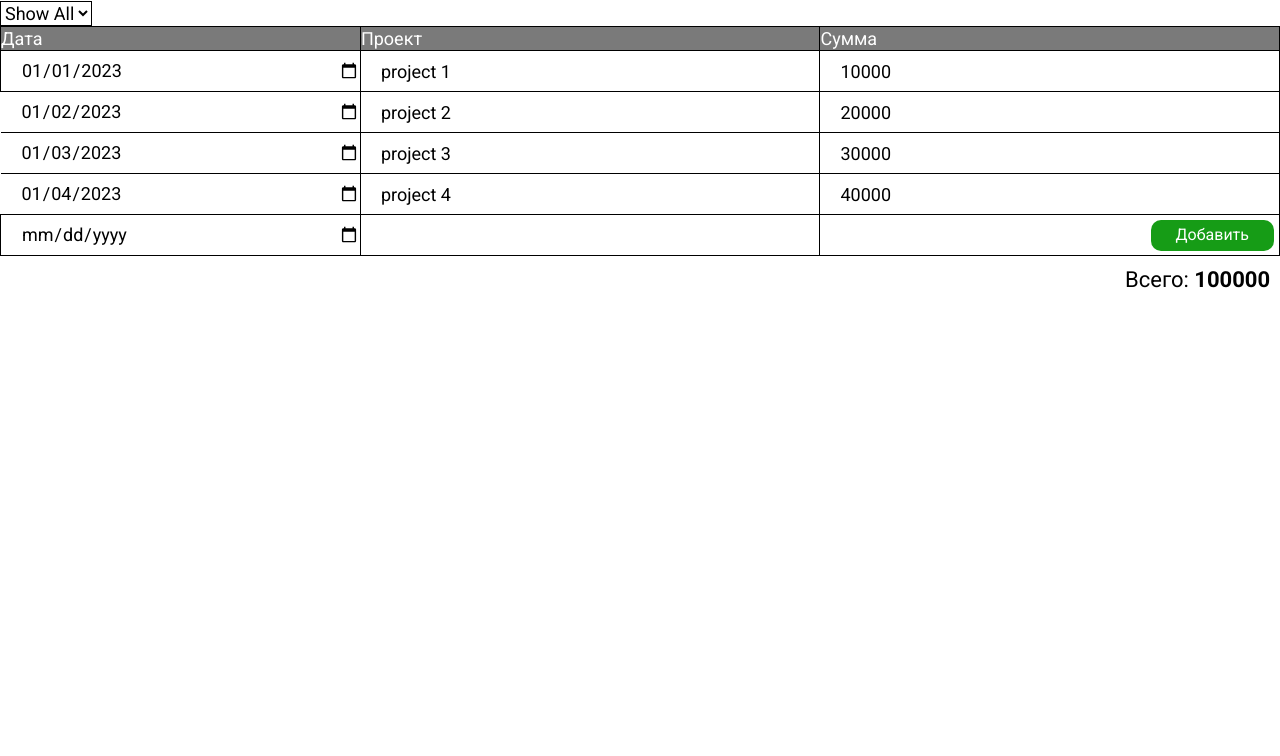
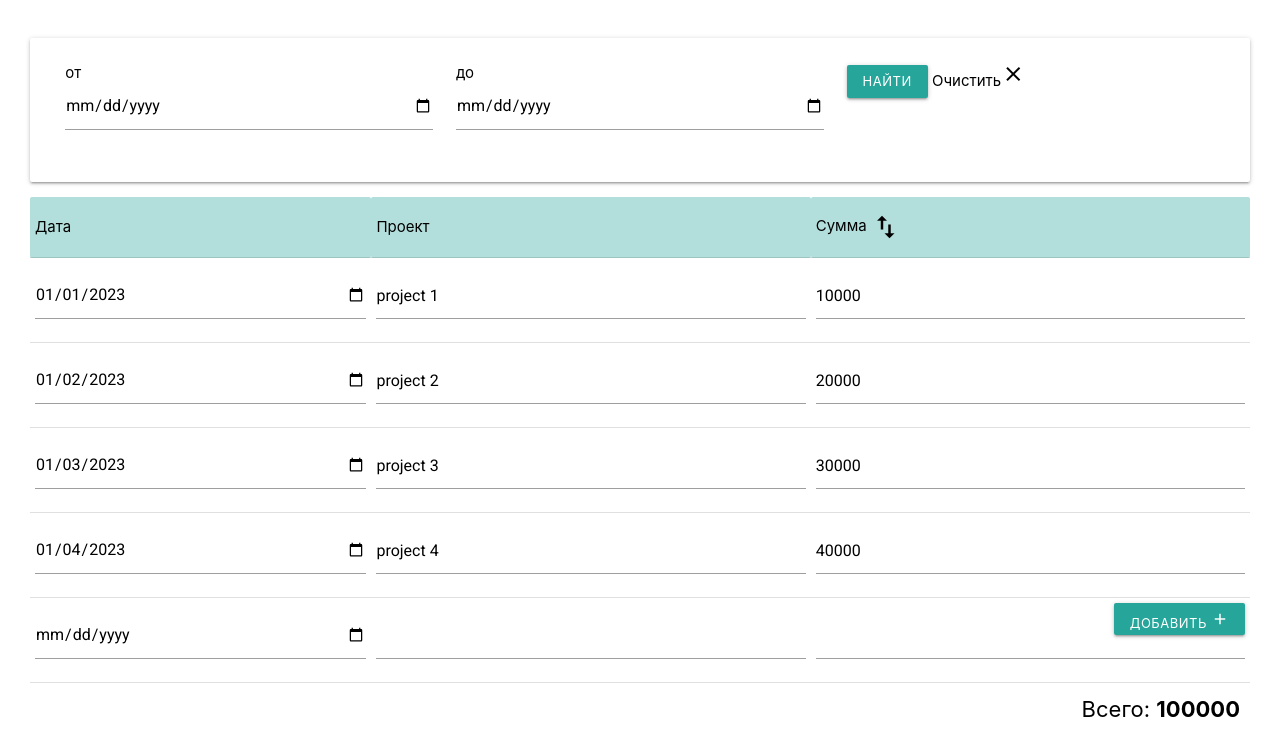
Before and after one commit to sinefighter/salcount, a website: page src/index.html in a window 1280 px wide. Drawn offline with nearby package versions, Linux system fonts and the light colour scheme; files that its build step writes are made by us from their sources.

Commit message:
Сделал фильтрацию по датам и добавил сотрировку по сумме

```diff
--- a/package.json
+++ b/package.json
@@ -33,5 +33,8 @@
 		"gulp-webpcss": "^1.1.1",
 		"sass": "^1.51.0",
 		"webp-converter": "2.2.3"
+	},
+	"dependencies": {
+		"moment": "^2.29.4"
 	}
 }
--- a/src/index.html
+++ b/src/index.html
@@ -29,6 +29,9 @@
 	<link rel="stylesheet" type="text/css" href="css/animate.css" />
 	<link rel="stylesheet" type="text/css" href="css/remodal.css" />
 	<link rel="stylesheet" type="text/css" href="css/remodal-default-theme.css" />
+    <link rel="stylesheet" href="https://cdnjs.cloudflare.com/ajax/libs/materialize/1.0.0/css/materialize.min.css">
+    <link href="https://fonts.googleapis.com/icon?family=Material+Icons" rel="stylesheet">
+
 	<link rel="stylesheet" type="text/css" href="css/style.min.css" />
 
 
@@ -36,10 +39,21 @@
 </head>
 
 <body>
-
+<div class="wrapper">
     <div class="filter">
-    <div class="date" id="filter-date">
-
+        <div class="date card-panel" id="filter-date">
+            <div class="row">
+                <div class="col s4">
+                    от <input type="date" name="from">
+                </div>
+                <div class="col s4">
+                    до <input type="date" name="to">
+                </div>
+                <div class="col s4">
+                    <button class="waves-effect waves-light btn-small">Найти</button>
+                    <a href="#" class="clear-filter">Очистить<i class="material-icons ">clear</i></a>
+                </div>
+            </div>
         </div>
     </div>
     <div class="profit-content">
@@ -47,9 +61,9 @@
             <table>
                 <thead>
                     <tr>
-                    <td>Дата</td>
-                    <td>Проект</td>
-                    <td>Сумма</td>
+                        <td class="teal lighten-4">Дата</td>
+                        <td class="teal lighten-4">Проект</td>
+                        <td class="teal lighten-4 sort-sum">Сумма <i class="small material-icons">import_export</i></td>
                     </tr>
                 </thead>
                 <tbody>
@@ -60,7 +74,7 @@
                         <td><input type="date" name="date"></td>
                         <td><input type="text" name="project"></td>
                         <td><input type="number" name="profit">
-                        <button id="add-row">Добавить</button>
+                            <button id="add-row" class="waves-effect waves-light btn-small">Добавить <i class="material-icons ">add</i></button>
                         </td>
                     </tr>
                 </tfoot>
@@ -70,12 +84,10 @@
             Всего: <b></b>
         </div>
     </div>
+</div>
 <!-- Скрипты -->
 	<script type="text/javascript" src="js/jquery-3.5.1.min.js"></script>
-	<script type="text/javascript" src="js/slick.js"></script>
-	<script type="text/javascript" src="js/wow.js"></script>
-	<script type="text/javascript" src="js/remodal.js"></script>
-	<script type="text/javascript" src="js/inputmask.min.js"></script>
+	<script type="text/javascript" src="https://cdnjs.cloudflare.com/ajax/libs/moment.js/2.29.4/moment.min.js"></script>
 	<script type="text/javascript" src="js/scripts.js"></script>
 </body>
 </html>
--- a/src/js/scripts.js
+++ b/src/js/scripts.js
@@ -1,3 +1,4 @@
+
 let data = []
 
 // async function getData() {
@@ -58,8 +59,10 @@ cellEdit.forEach((item, i) => {
 function editCell(cell, i) {
     const cellType = cell.target.getAttribute('name')
     const rowNum = Math.ceil((i + 1) / 3) - 1
-    data[rowNum][cellType] = cell.target.value
+    cellType === 'profit' ? data[rowNum][cellType] = parseInt(cell.target.value) : data[rowNum][cellType] = cell.target.value
     addToStorage(data)
+    countTotal(data)
+    // console.log(data);
 }
 
 function addToStorage(array) {
@@ -93,6 +96,7 @@ function addRow(row) {
     addToStorage(data)
     createRow(row)
     clearRow()
+    countTotal(data)
 }
 
 function createRow(row) {
@@ -103,9 +107,13 @@ function createRow(row) {
 
     const dateArray = row.date.split('-')
 
+    const momentDay = moment().format(row.date)
+    // console.log(momentDay);
+    // console.log(moment().month(row.date));
+
     const time = new Date(dateArray[0], dateArray[1] - 1, dateArray[2]).toISOString().substring(0, 10)
 
-    newRowTdDate.innerHTML = `<input type="date" name="date" value="${time}" />`
+    newRowTdDate.innerHTML = `<input type="date" name="date" value="${momentDay}" />`
     newRowTdProject.innerHTML = `<input type="text" name="project" value="${row.project}" />`
     newRowTdProfit.innerHTML = `<input type="number" name="profit" value="${parseInt(row.profit)}" />`
 
@@ -133,63 +141,111 @@ function countTotal(dataArray) {
 function initApp() {
     createTable(data)
     countTotal(data)
-    createFilter()
+    // createFilter()
 }
 
 
 
-function createFilter() {
-    const select = document.createElement('select')
-    const selectDiv = document.querySelector('#filter-date')
-    selectDiv.appendChild(select)
+// function createFilter() {
+//     const select = document.createElement('select')
+//     const selectDiv = document.querySelector('#filter-date')
+//     selectDiv.appendChild(select)
 
-    const arrayOptions = sameDates()
+//     const arrayOptions = sameDates()
 
-    const option = document.createElement('option')
-    option.value = 'all'
-    option.text = 'Show All'
-    select.appendChild(option)
+//     const option = document.createElement('option')
+//     option.value = 'all'
+//     option.text = 'Show All'
+//     select.appendChild(option)
 
-    arrayOptions.forEach((item) => {
-        const option = document.createElement('option')
-        option.value = item
-        option.text = item
-        select.appendChild(option)
-    })
-}
+//     arrayOptions.forEach((item) => {
+//         const option = document.createElement('option')
+//         option.value = item
+//         option.text = item
+//         select.appendChild(option)
+//     })
+// }
 
-function sameDates() {
+// function sameDates() {
 
-    const newArray = JSON.parse(JSON.stringify(data))
+//     const newArray = JSON.parse(JSON.stringify(data))
 
-    const sameDate = newArray.map((item) => {
-        const dateArray = item.date.split('-')
-        return dateArray[0] + '-' + dateArray[1]
+//     const sameDate = newArray.map((item) => {
+//         const dateArray = item.date.split('-')
+//         return dateArray[0] + '-' + dateArray[1]
+//     })
+
+//     // console.log(sameDate);
+
+//     const datesForFilter = sameDate.filter((item, i) => {
+//         return i === sameDate.indexOf(item)
+//     })
+
+//     return datesForFilter
+// }
+
+// const select = document.querySelector('#filter-date select')
+// select.addEventListener('change', function(el){
+//     const optionValue = el.target.value
+
+//     if(optionValue !== 'all') {
+//         const filtredDate = data.filter((item) => {
+//             if(optionValue === item.date.slice(0, item.date.length - 3)) return item
+//         })
+
+//         createTable(filtredDate)
+//         countTotal(filtredDate)
+//     }else{
+//         createTable(data)
+//         countTotal(data)
+//     }
+
+// })
+
+const filterBtn = document.querySelector('#filter-date button')
+const clearFilterBtn = document.querySelector('#filter-date .clear-filter')
+
+filterBtn.addEventListener('click', function(){
+    const filterForm = this.closest('#filter-date')
+    const from = filterForm.querySelector('input[name=from]').value
+    const to = filterForm.querySelector('input[name=to]').value
+
+    console.log(from, to);
+
+    const filtredData = data.filter((item) => {
+        return moment(item.date).isBetween(from, to, undefined, '[]')
     })
 
-    // console.log(sameDate);
+    console.log(filtredData);
 
-    const datesForFilter = sameDate.filter((item, i) => {
-        return i === sameDate.indexOf(item)
-    })
+    createTable(filtredData)
+    countTotal(filtredData)
 
-    return datesForFilter
-}
+    // moment('2010-10-20').isBetween('2010-10-19', '2010-10-25'); // true
+})
 
-const select = document.querySelector('#filter-date select')
-select.addEventListener('change', function(el){
-    const optionValue = el.target.value
+clearFilterBtn.addEventListener('click', function(e) {
+    e.preventDefault()
+    createTable(data)
+    countTotal(data)
+})
 
-    if(optionValue !== 'all') {
-        const filtredDate = data.filter((item) => {
-            if(optionValue === item.date.slice(0, item.date.length - 3)) return item
+const sortSumTd = document.querySelector('.sort-sum')
+let switcher = true
+sortSumTd.addEventListener('click', function() {
+    if(switcher) {
+        this.classList.add('sort')
+        data.sort(function(a, b){
+            return a.profit - b.profit
         })
+    }else{
+        this.classList.remove('sort')
+        data.sort(function(a, b){
+            return  b.profit - a.profit
+        })
+    }
+    switcher = !switcher
 
-        createTable(filtredDate)
-        countTotal(filtredDate)
-    }else{
-        createTable(data)
-        countTotal(data)
-    }
-
+    console.log(data);
+    createTable(data)
 })
--- a/src/scss/main.scss
+++ b/src/scss/main.scss
@@ -8,7 +8,7 @@ $text-color: #000;
     box-sizing: border-box;
 }
 body {
-    font: normal normal 18px/1.3 'Roboto', sans-serif;
+    // font: normal normal 18px/1.3 'Roboto', sans-serif;
     background:#FFF;
     color: $text-color;
 }
@@ -49,7 +49,7 @@ html.no-scroll {
     ------------------------------------------------- */
 .wrapper {
     max-width: 100%;
-    padding: 0 30px;
+    padding: 30px;
     margin: 0 auto;
 }
 .add-row {
@@ -62,40 +62,29 @@ form {
         margin-bottom: 20px;
     }
 }
-button {
-    border-radius: 10px;
-    background: #169c16;
-    padding: 5px 25px;
-    color: #fff;
-    font: 16px/1.3 Roboto,sans-serif;
-}
+// button {
+//     border-radius: 10px;
+//     background: #169c16;
+//     padding: 5px 25px;
+//     color: #fff;
+//     font: 16px/1.3 Roboto,sans-serif;
+// }
 
 .profit-table {
     table {
-        width: 100%;
         thead {
-            td {
-                background: rgb(122, 122, 122);
-                color: #fff;
+            td.sort-sum {
+                cursor: pointer;
+                i {
+                    vertical-align: middle;
+                    transition: .2s;
+                }
             }
-        }
-        td {
-            // padding: 10px;
-            border-bottom: 1px solid #000;
-            border-right: 1px solid #000;
-            // line-height: 0;
-            input {
-                width: 100%;
-                border: none;
-                padding-left: 20px;
-                height: 40px;
+            td.sort {
+                i {
+                    transform: rotate(180deg);
+                }
             }
-        }
-    }
-    tr:first-child {
-        td {
-            border-left: 1px solid #000;
-            border-top: 1px solid #000;
         }
     }
 }
```
Also changed, not shown: dist/css/style.css, dist/css/style.min.css, dist/index.html, dist/js/scripts.js, 1 other file. Lines whose indentation alone changed are shown as unchanged.
